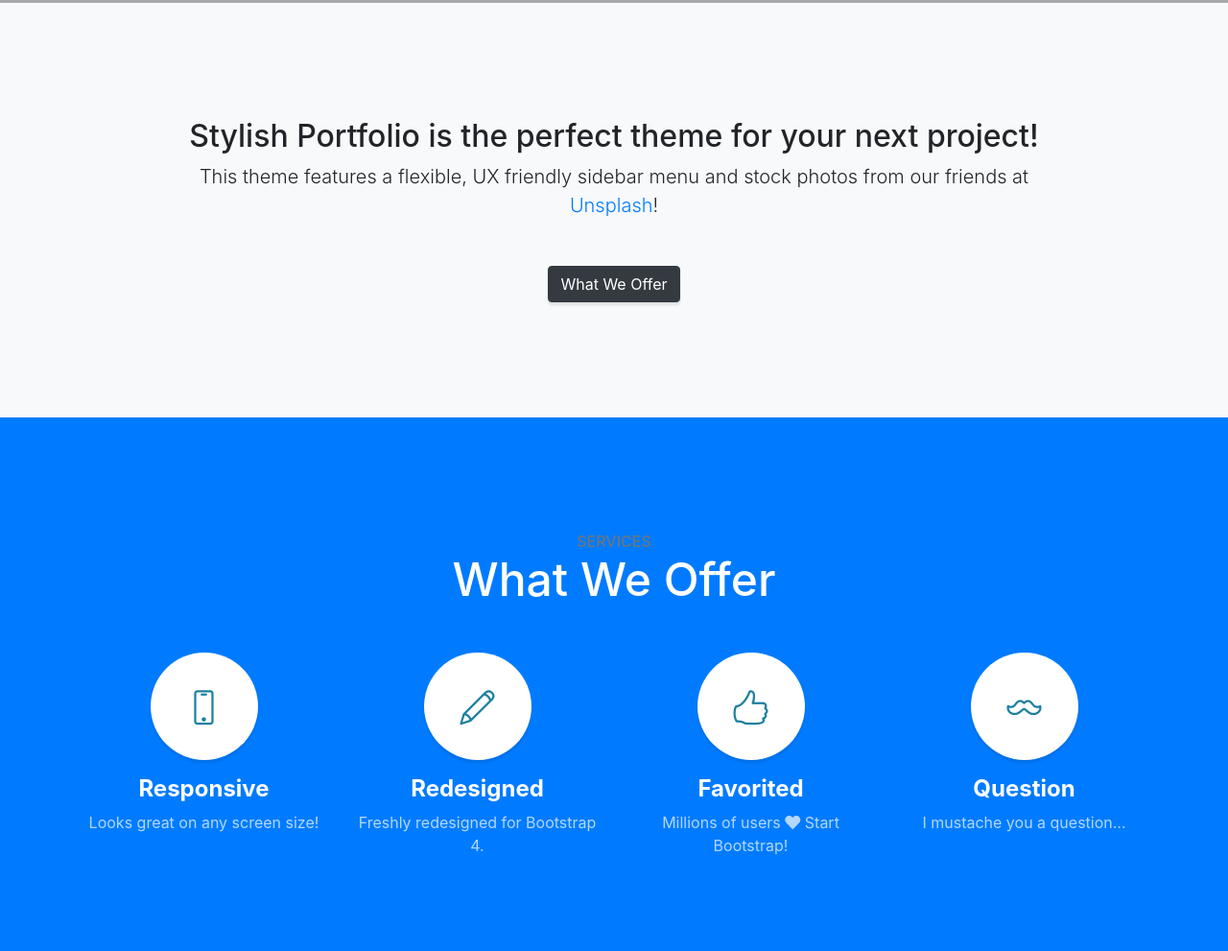
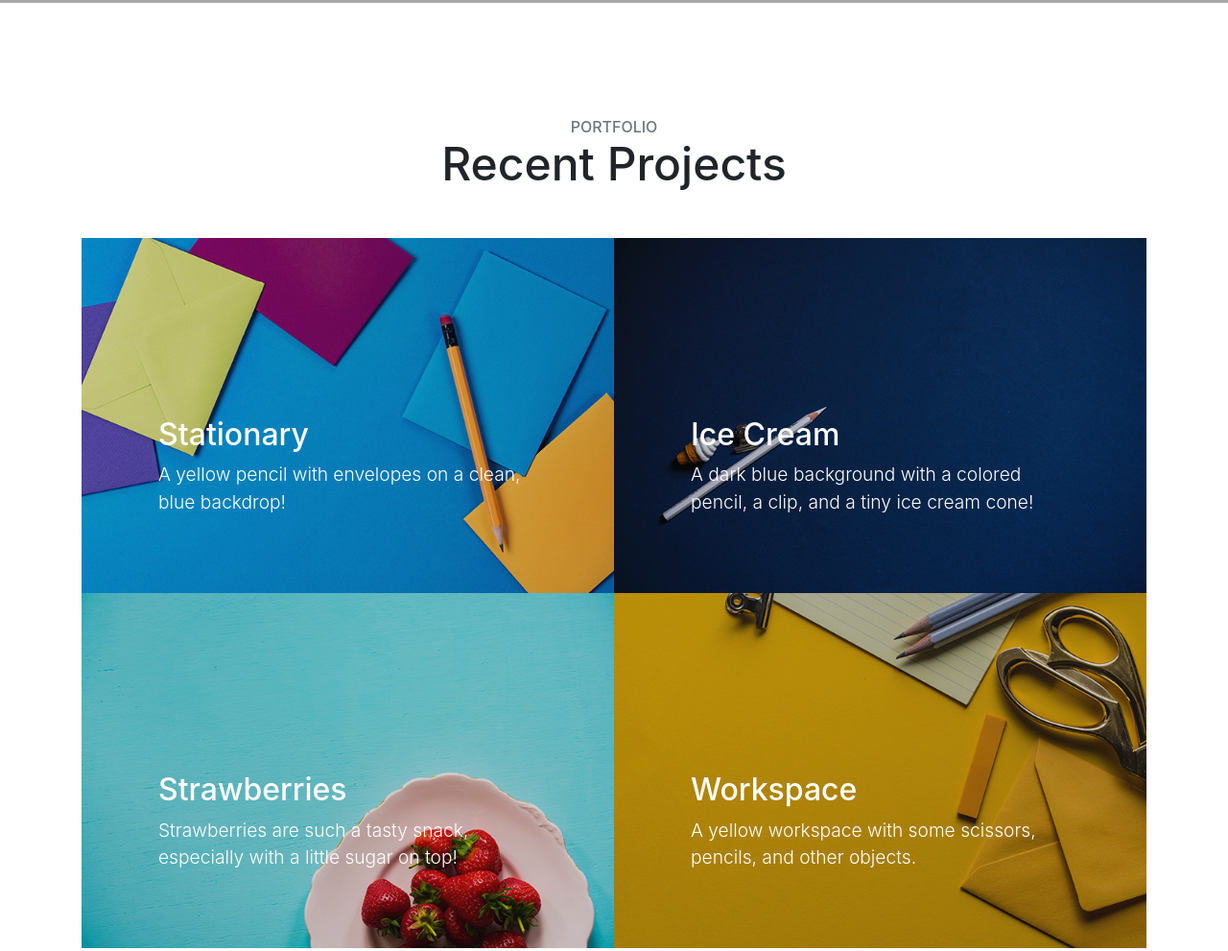
Before and after one commit to Syed-Marwan/Syed-Marwan.github.io, a website with bundled scripts: page index.html in a window 1280 px wide. Shown: the part 797-1788 px from the top of the page at 96% size. Built offline with nearby package versions, Linux system fonts and the light colour scheme; grey boxes are pictures that could not be loaded.

Commit message:
Update index.html

```diff
--- a/index.html
+++ b/index.html
@@ -63,80 +63,6 @@
     </div>
     <div class="overlay"></div>
   </header>
-
-  <!-- About -->
-  <section class="content-section bg-light" id="about">
-    <div class="container text-center">
-      <div class="row">
-        <div class="col-lg-10 mx-auto">
-          <h2>Stylish Portfolio is the perfect theme for your next project!</h2>
-          <p class="lead mb-5">This theme features a flexible, UX friendly sidebar menu and stock photos from our friends at
-            <a href="https://unsplash.com/">Unsplash</a>!</p>
-          <a class="btn btn-dark btn-xl js-scroll-trigger" href="#services">What We Offer</a>
-        </div>
-      </div>
-    </div>
-  </section>
-
-  <!-- Services -->
-  <section class="content-section bg-primary text-white text-center" id="services">
-    <div class="container">
-      <div class="content-section-heading">
-        <h3 class="text-secondary mb-0">Services</h3>
-        <h2 class="mb-5">What We Offer</h2>
-      </div>
-      <div class="row">
-        <div class="col-lg-3 col-md-6 mb-5 mb-lg-0">
-          <span class="service-icon rounded-circle mx-auto mb-3">
-            <i class="icon-screen-smartphone"></i>
-          </span>
-          <h4>
-            <strong>Responsive</strong>
-          </h4>
-          <p class="text-faded mb-0">Looks great on any screen size!</p>
-        </div>
-        <div class="col-lg-3 col-md-6 mb-5 mb-lg-0">
-          <span class="service-icon rounded-circle mx-auto mb-3">
-            <i class="icon-pencil"></i>
-          </span>
-          <h4>
-            <strong>Redesigned</strong>
-          </h4>
-          <p class="text-faded mb-0">Freshly redesigned for Bootstrap 4.</p>
-        </div>
-        <div class="col-lg-3 col-md-6 mb-5 mb-md-0">
-          <span class="service-icon rounded-circle mx-auto mb-3">
-            <i class="icon-like"></i>
-          </span>
-          <h4>
-            <strong>Favorited</strong>
-          </h4>
-          <p class="text-faded mb-0">Millions of users
-            <i class="fas fa-heart"></i>
-            Start Bootstrap!</p>
-        </div>
-        <div class="col-lg-3 col-md-6">
-          <span class="service-icon rounded-circle mx-auto mb-3">
-            <i class="icon-mustache"></i>
-          </span>
-          <h4>
-            <strong>Question</strong>
-          </h4>
-          <p class="text-faded mb-0">I mustache you a question...</p>
-        </div>
-      </div>
-    </div>
-  </section>
-
-  <!-- Callout -->
-  <section class="callout">
-    <div class="container text-center">
-      <h2 class="mx-auto mb-5">Welcome to
-        <em>your</em>
-        next website!</h2>
-      <a class="btn btn-primary btn-xl" href="https://startbootstrap.com/theme/stylish-portfolio/">Download Now!</a>
-    </div>
-  </section>
 
   <!-- Portfolio -->
   <section class="content-section" id="portfolio">
```
